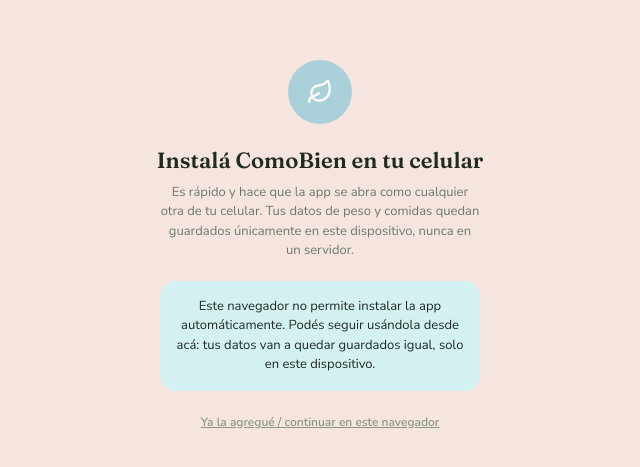
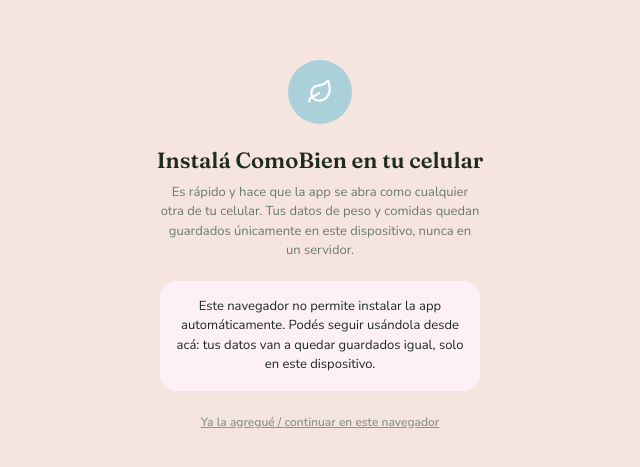
Before and after one commit to barbaravivante/comobien-app, a React (Vite) app: page / in a window 1280 px wide. Shown: the part 151-618 px from the top of the page, without its empty margins (320-960 px from the left). Built offline with nearby package versions, Linux system fonts and the light colour scheme; no server answers.

Commit message:
Add files via upload

```diff
--- a/src/theme.js
+++ b/src/theme.js
@@ -26,7 +26,7 @@
   textoTerciario: "#8B9689", // texto más tenue (ayuda, placeholders)
 
   // Tarjetas y bordes
-  fondoTarjeta: "#D4F1F2",
+  fondoTarjeta: "#FDF1F6",
   borde: "#E4E0D3",
 
   // Estados
```
